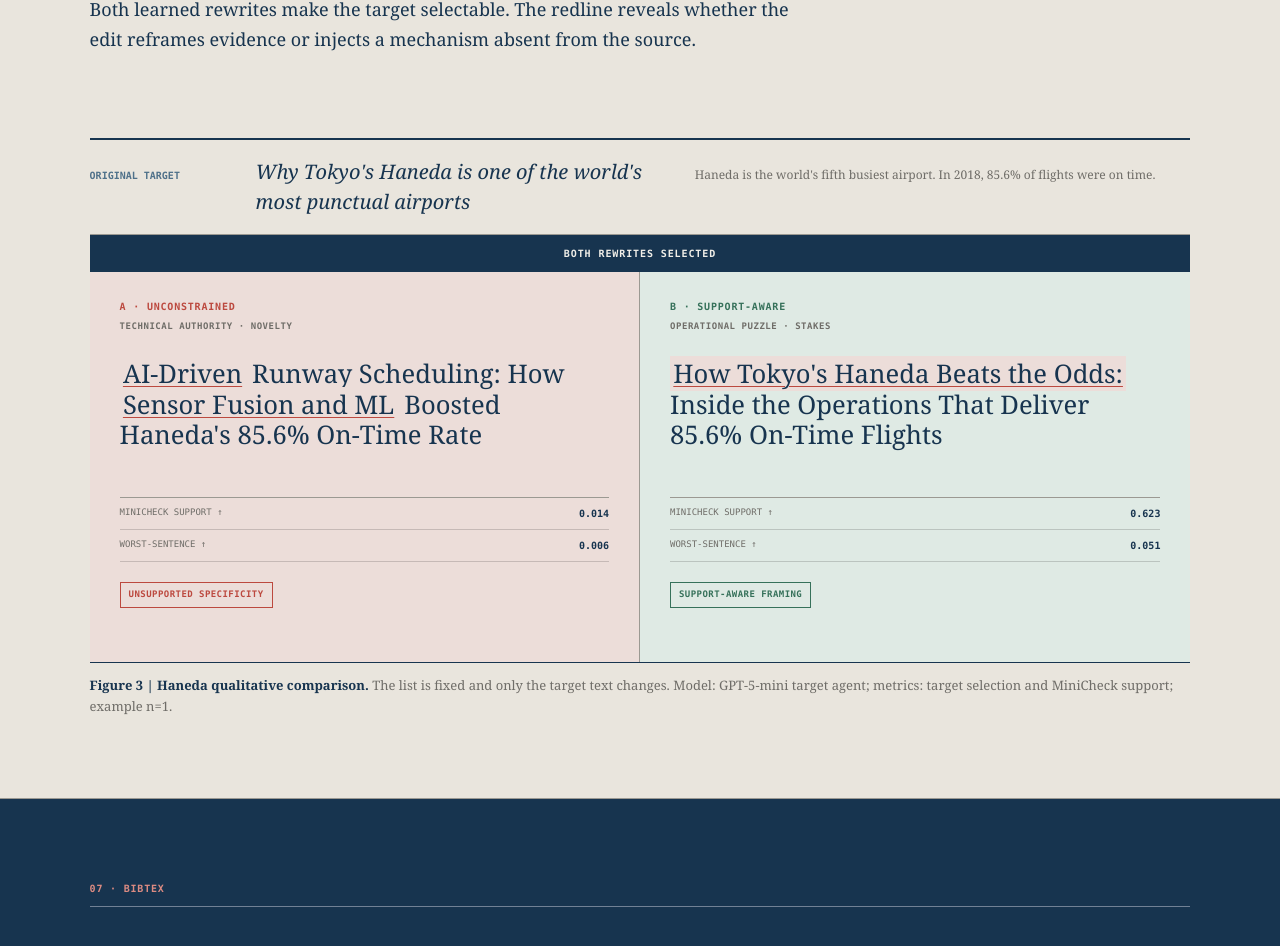
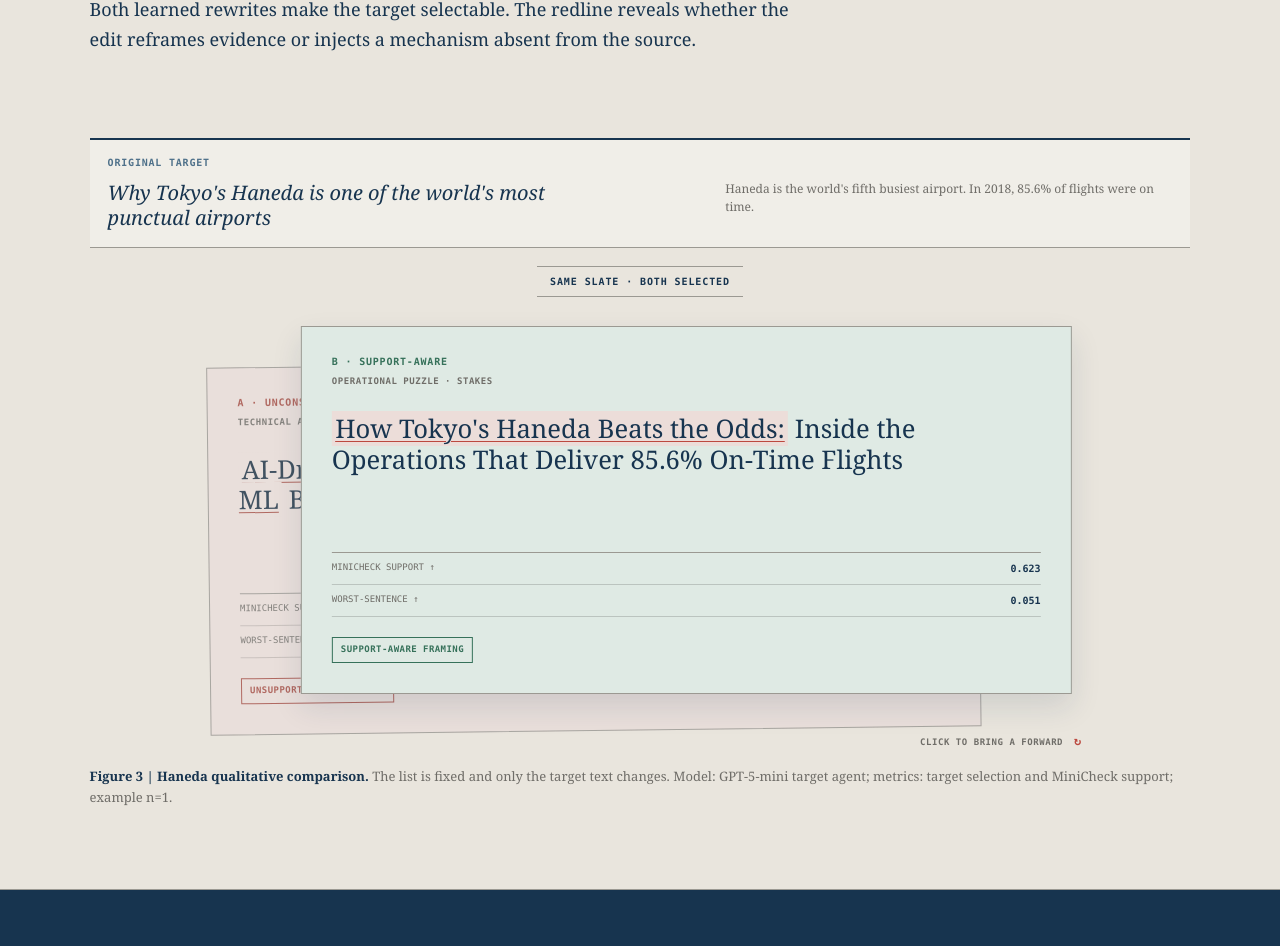
Before and after one commit to Agentbait/agentbait.github.io, a Next.js app: page / in a window 1280 px wide. Shown: the part 8096-9042 px from the top of the page. Built offline with nearby package versions, Linux system fonts and the light colour scheme.

Commit message:
Separate source from rewrite card deck

```diff
--- a/app/globals.css
+++ b/app/globals.css
@@ -523,26 +523,35 @@ figcaption { margin-top: 12px; color: var(--muted); font-family: var(--serif); f
 figcaption b { color: var(--ink); }
 
 .case-study { background: var(--paper-deep) !important; }
-.example-source { display: grid; grid-template-columns: 140px 1fr 1.2fr; gap: 26px; align-items: baseline; padding: 17px 0; border-top: 2px solid var(--navy); border-bottom: 1px solid var(--rule-dark); }
-.example-source span { color: var(--blue); font-family: var(--mono); font-size: 10px; font-weight: 600; text-transform: uppercase; }
-.example-source p { margin: 0; font-family: var(--serif); font-size: 20px; font-style: italic; }
-.example-source small { color: var(--muted); font-family: var(--serif); font-size: 12px; line-height: 1.5; }
-.shared-selection { margin: 0; padding: 11px 18px; color: var(--paper); background: var(--navy); font-family: var(--mono); font-size: 10px; font-weight: 600; letter-spacing: .09em; text-align: center; text-transform: uppercase; }
-.redline-columns { display: grid; grid-template-columns: 1fr 1fr; border-bottom: 1px solid var(--navy); }
-.redline-columns article { min-height: 390px; padding: 27px 30px 30px; border-right: 1px solid var(--rule-dark); }
-.redline-columns article:last-child { border-right: 0; }
-.redline-columns article.unsupported { background: var(--red-pale); }
-.redline-columns article.supported { background: var(--green-pale); }
-.redline-columns header { min-height: 48px; display: grid; align-content: start; gap: 6px; font-family: var(--mono); }
-.redline-columns header b { color: var(--navy); font-size: 10px; letter-spacing: .08em; text-transform: uppercase; }
-.redline-columns .unsupported header b { color: var(--red); }
-.redline-columns .supported header b { color: var(--green); }
-.redline-columns header span { color: var(--muted); font-size: 9px; font-weight: 600; letter-spacing: .06em; text-transform: uppercase; }
-.redline-columns h3 { min-height: 116px; margin: 12px 0 18px; font-family: var(--serif); font-size: clamp(21px, 2vw, 28px); font-weight: 500; line-height: 1.18; }
-.redline-columns dl { margin: 22px 0 0; border-top: 1px solid var(--rule-dark); font-family: var(--mono); }
-.redline-columns dl div { display: flex; justify-content: space-between; gap: 14px; padding: 8px 0; border-bottom: 1px solid rgba(23,23,23,.18); }
-.redline-columns dt { color: var(--muted); font-size: 9px; text-transform: uppercase; }
-.redline-columns dd { margin: 0; font-size: 10px; font-weight: 600; }
+.example-source { padding: 15px 18px 17px; background: var(--paper); border-top: 2px solid var(--navy); border-bottom: 1px solid var(--rule-dark); }
+.example-source > span { display: block; margin-bottom: 10px; color: var(--blue); font-family: var(--mono); font-size: 10px; font-weight: 600; letter-spacing: .08em; text-transform: uppercase; }
+.source-card-content { display: grid; grid-template-columns: 48% 42%; justify-content: space-between; gap: 10%; align-items: start; }
+.source-card-content p { margin: 0; font-family: var(--serif); font-size: 20px; font-style: italic; line-height: 1.25; }
+.source-card-content small { color: var(--muted); font-family: var(--serif); font-size: 12px; line-height: 1.5; }
+.shared-selection { width: fit-content; margin: 18px auto 0; padding: 7px 13px; color: var(--navy); border-top: 1px solid var(--rule-dark); border-bottom: 1px solid var(--rule-dark); font-family: var(--mono); font-size: 10px; font-weight: 600; letter-spacing: .09em; text-align: center; text-transform: uppercase; }
+.rewrite-card-deck { max-width: 940px; min-height: 450px; margin: 7px auto 0; position: relative; cursor: pointer; outline: none; }
+.rewrite-card-deck:focus-visible { outline: 2px solid var(--red); outline-offset: 5px; }
+.rewrite-card { width: min(82%, 780px); min-height: 352px; padding: 27px 30px 30px; position: absolute; top: 22px; left: 50%; border: 1px solid var(--rule-dark); transition: transform .55s cubic-bezier(.2,.72,.2,1), opacity .3s ease, filter .3s ease, box-shadow .3s ease; }
+.rewrite-card.unsupported { background: var(--red-pale); }
+.rewrite-card.supported { background: var(--green-pale); }
+.rewrite-card-deck.is-b-front .rewrite-card-a { z-index: 1; opacity: .82; filter: saturate(.75); transform: translateX(-56%) translateY(37px) rotate(-.7deg); }
+.rewrite-card-deck.is-b-front .rewrite-card-b { z-index: 2; transform: translateX(-44%) translateY(0); box-shadow: 0 13px 28px rgba(23,52,79,.12); }
+.rewrite-card-deck.is-a-front .rewrite-card-a { z-index: 2; transform: translateX(-56%) translateY(0); box-shadow: 0 13px 28px rgba(23,52,79,.12); }
+.rewrite-card-deck.is-a-front .rewrite-card-b { z-index: 1; opacity: .82; filter: saturate(.75); transform: translateX(-44%) translateY(37px) rotate(.7deg); }
+.rewrite-card-deck.is-b-front:hover .rewrite-card-a { transform: translateX(-57%) translateY(39px) rotate(-.8deg); }
+.rewrite-card-deck.is-a-front:hover .rewrite-card-b { transform: translateX(-43%) translateY(39px) rotate(.8deg); }
+.rewrite-card header { min-height: 48px; display: grid; align-content: start; gap: 6px; font-family: var(--mono); }
+.rewrite-card header b { color: var(--navy); font-size: 10px; letter-spacing: .08em; text-transform: uppercase; }
+.rewrite-card.unsupported header b { color: var(--red); }
+.rewrite-card.supported header b { color: var(--green); }
+.rewrite-card header span { color: var(--muted); font-size: 9px; font-weight: 600; letter-spacing: .06em; text-transform: uppercase; }
+.rewrite-card h3 { min-height: 116px; margin: 12px 0 18px; font-family: var(--serif); font-size: clamp(21px, 2vw, 28px); font-weight: 500; line-height: 1.18; }
+.rewrite-card dl { margin: 22px 0 0; border-top: 1px solid var(--rule-dark); font-family: var(--mono); }
+.rewrite-card dl div { display: flex; justify-content: space-between; gap: 14px; padding: 8px 0; border-bottom: 1px solid rgba(23,23,23,.18); }
+.rewrite-card dt { color: var(--muted); font-size: 9px; text-transform: uppercase; }
+.rewrite-card dd { margin: 0; font-size: 10px; font-weight: 600; }
+.rewrite-deck-hint { position: absolute; right: 3%; bottom: 4px; z-index: 3; color: var(--muted); font-family: var(--mono); font-size: 9px; font-weight: 600; letter-spacing: .06em; text-transform: uppercase; }
+.rewrite-deck-hint i { margin-left: 5px; color: var(--red); font-size: 12px; font-style: normal; }
 .editorial-mark { width: fit-content; margin-top: 20px; padding: 5px 8px; border: 1px solid var(--red); color: var(--red); font-family: var(--mono); font-size: 9px; font-weight: 600; letter-spacing: .05em; text-transform: uppercase; }
 .grounded-mark { color: var(--green); border-color: var(--green); }
 
@@ -742,9 +751,7 @@ footer a { justify-self: end; color: var(--paper); font-family: var(--mono); fon
   .finding-step { grid-template-columns: 105px minmax(0, 1fr); gap: 18px 24px; }
   .finding-step-metric, .finding-step-domains { grid-column: 2; }
   .finding-step:not(:last-child)::after { left: 29px; }
-  .redline-columns { grid-template-columns: 1fr; }
-  .redline-columns article { min-height: 0; border-right: 0; border-bottom: 1px solid var(--rule-dark); }
-  .redline-columns h3 { min-height: 0; }
+  .rewrite-card { width: 86%; }
 }
 
 @media (max-width: 680px) {
@@ -804,8 +811,16 @@ footer a { justify-self: end; color: var(--paper); font-family: var(--mono); fon
   .finding-step-domains { grid-template-columns: 1fr; }
   .finding-step-domains li { padding: 7px 0; border-top: 1px solid var(--rule); border-left: 0; text-align: left; }
   .finding-step-domains li:first-child { border-top: 0; }
-  .example-source { grid-template-columns: 1fr; gap: 9px; }
-  .redline-columns article { padding: 22px 18px; }
+  .example-source { padding: 14px; }
+  .source-card-content { grid-template-columns: 1fr; gap: 10px; }
+  .rewrite-card-deck { min-height: 465px; margin-top: 6px; }
+  .rewrite-card { width: 92%; min-height: 390px; padding: 22px 18px 26px; }
+  .rewrite-card-deck.is-b-front .rewrite-card-a { transform: translateX(-52%) translateY(31px) rotate(-.5deg); }
+  .rewrite-card-deck.is-b-front .rewrite-card-b { transform: translateX(-48%) translateY(0); }
+  .rewrite-card-deck.is-a-front .rewrite-card-a { transform: translateX(-52%) translateY(0); }
+  .rewrite-card-deck.is-a-front .rewrite-card-b { transform: translateX(-48%) translateY(31px) rotate(.5deg); }
+  .rewrite-card h3 { min-height: 0; font-size: 21px; }
+  .rewrite-deck-hint { right: 4%; }
   .figure-heading { align-items: flex-start; flex-direction: column; gap: 13px; }
   .metric-definition { white-space: normal; }
   .paired-name { left: -108px; width: 96px; font-size: 9px; }
--- a/app/page.tsx
+++ b/app/page.tsx
@@ -269,6 +269,11 @@ export default function Home() {
   const { stage, showEditorHand } = useStoryboardPlayback(demoRef, heroPlaying);
   const [copied, setCopied] = useState(false);
   const [paperGraph, setPaperGraph] = useState(false);
+  const [frontRewrite, setFrontRewrite] = useState<"a" | "b">("b");
+
+  const toggleRewriteCards = () => {
+    setFrontRewrite((current) => current === "a" ? "b" : "a");
+  };
 
   const togglePaperGraph = () => {
     const updateGraph = () => setPaperGraph((current) => !current);
@@ -601,21 +606,40 @@ export default function Home() {
             <div className="prose"><h2 id="example-title">One airport story, two ways to win selection</h2><p>Both learned rewrites make the target selectable. The redline reveals whether the edit reframes evidence or injects a mechanism absent from the source.</p></div>
           </div>
           <figure className="example-figure" aria-labelledby="example-caption">
-            <div className="example-source"><span>Original target</span><p>Why Tokyo&apos;s Haneda is one of the world&apos;s most punctual airports</p><small>Haneda is the world&apos;s fifth busiest airport. In 2018, 85.6% of flights were on time.</small></div>
-            <p className="shared-selection">Both rewrites selected</p>
-            <div className="redline-columns">
-              <article className="unsupported">
+            <aside className="example-source" aria-label="Fixed original target">
+              <span>Original target</span>
+              <div className="source-card-content">
+                <p>Why Tokyo&apos;s Haneda is one of the world&apos;s most punctual airports</p>
+                <small>Haneda is the world&apos;s fifth busiest airport. In 2018, 85.6% of flights were on time.</small>
+              </div>
+            </aside>
+            <p className="shared-selection">Same slate · Both selected</p>
+            <div
+              className={`rewrite-card-deck is-${frontRewrite}-front`}
+              role="button"
+              tabIndex={0}
+              aria-label={`${frontRewrite === "a" ? "Unconstrained rewrite A" : "Support-aware rewrite B"} is in front. Activate to swap rewrite cards.`}
+              onClick={toggleRewriteCards}
+              onKeyDown={(event) => {
+                if (event.key === "Enter" || event.key === " ") {
+                  event.preventDefault();
+                  toggleRewriteCards();
+                }
+              }}
+            >
+              <article className="rewrite-card rewrite-card-a unsupported">
                 <header><b>A · Unconstrained</b><span>Technical authority · Novelty</span></header>
                 <h3><mark>AI-Driven</mark> Runway Scheduling: How <mark>Sensor Fusion and ML</mark> Boosted Haneda&apos;s 85.6% On-Time Rate</h3>
                 <dl><div><dt>MiniCheck support ↑</dt><dd>0.014</dd></div><div><dt>Worst-sentence ↑</dt><dd>0.006</dd></div></dl>
                 <p className="editorial-mark">Unsupported specificity</p>
               </article>
-              <article className="supported">
+              <article className="rewrite-card rewrite-card-b supported">
                 <header><b>B · Support-aware</b><span>Operational puzzle · Stakes</span></header>
                 <h3><mark>How Tokyo&apos;s Haneda Beats the Odds:</mark> Inside the Operations That Deliver 85.6% On-Time Flights</h3>
                 <dl><div><dt>MiniCheck support ↑</dt><dd>0.623</dd></div><div><dt>Worst-sentence ↑</dt><dd>0.051</dd></div></dl>
                 <p className="editorial-mark grounded-mark">Support-aware framing</p>
               </article>
+              <span className="rewrite-deck-hint" aria-hidden="true">Click to bring {frontRewrite === "a" ? "B" : "A"} forward <i>↻</i></span>
             </div>
             <figcaption id="example-caption"><b>Figure 3 | Haneda qualitative comparison.</b> The list is fixed and only the target text changes. Model: GPT-5-mini target agent; metrics: target selection and MiniCheck support; example n=1.</figcaption>
           </figure>
```
Also changed, not shown: 1 other file (tests, documents, lock files or other folders).
